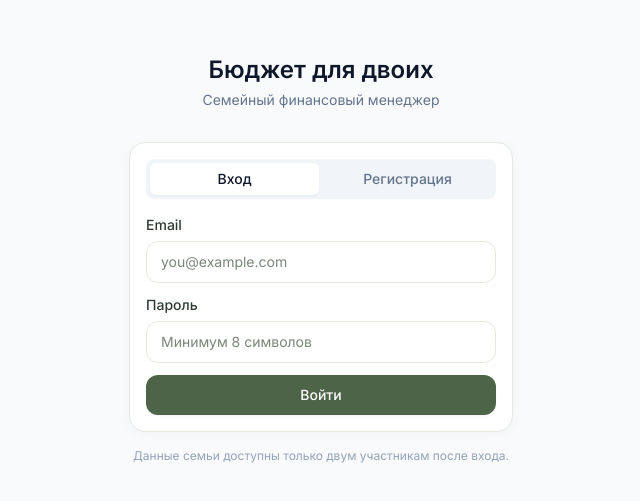
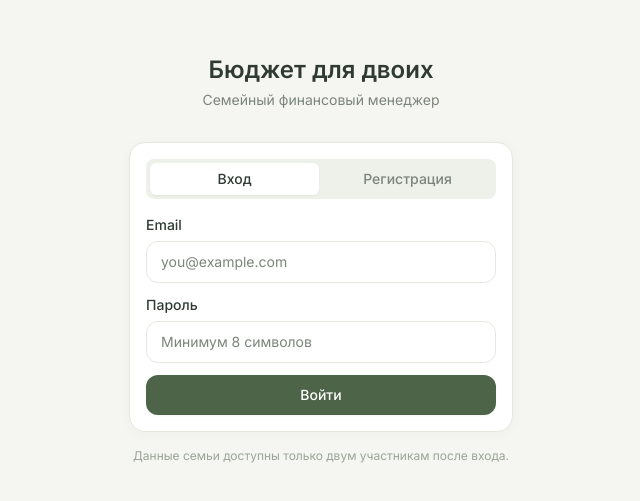
Before and after one commit to KitchenKnife14/-, a React (Vite) app: page / in a window 1280 px wide. Shown: the part 141-642 px from the top of the page, without its empty margins (319-959 px from the left). Built offline with nearby package versions, Linux system fonts and the light colour scheme; no server answers.

Commit message:
Design 2/3: align legacy page palette with sage theme

```diff
--- a/tailwind.config.js
+++ b/tailwind.config.js
@@ -4,6 +4,11 @@ export default {
   theme: {
     extend: {
       colors: {
+        slate: {
+          50: '#f5f6f1', 100: '#eef1ea', 200: '#e4e9e0', 300: '#d2dbcf',
+          400: '#9aa497', 500: '#7b857b', 600: '#626e62', 700: '#465348',
+          800: '#374438', 900: '#2f3b32', 950: '#202a23',
+        },
         canvas: '#f5f6f1',
         surface: '#ffffff',
         ink: '#2f3b32',
```
